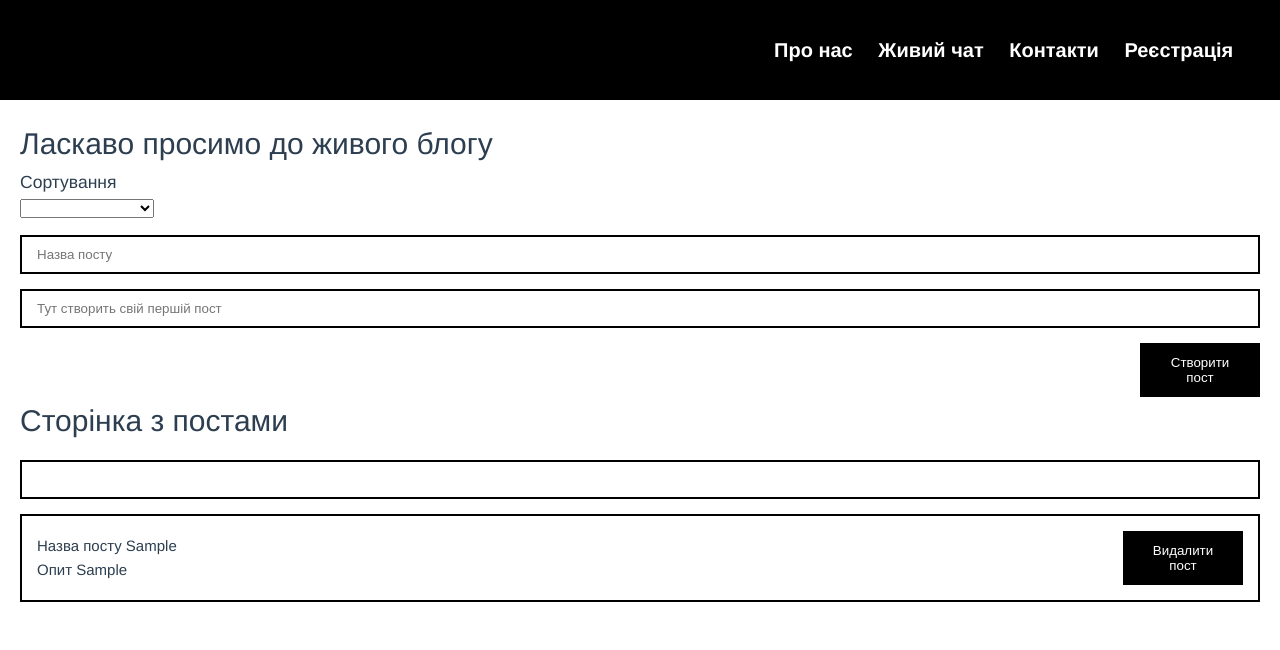
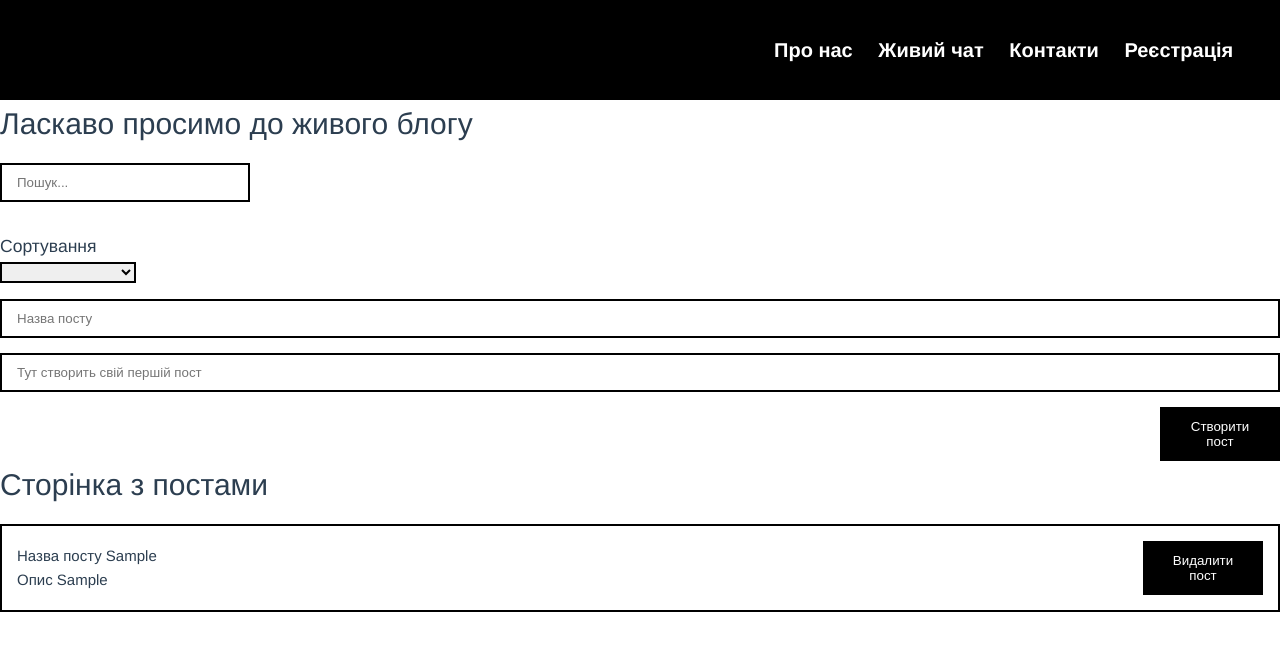
Before and after one commit to MariaBloshenko/diplom, a Vue app in the folder vue3/: page /chat in a window 1280 px wide. Both pictures are taken after typing "Sample", "Sample" into the empty fields and a click on the button "Створити пост". Shown: the top 650 px of the page. Built offline with nearby package versions, Linux system fonts and the light colour scheme; no server answers.

Commit message:
Сортировка и поиск

```diff
--- a/vue3/src/components/LiveChatPage/PostItem.vue
+++ b/vue3/src/components/LiveChatPage/PostItem.vue
@@ -2,7 +2,7 @@
   <div class="post">
     <div>
       <div>Назва посту {{ post.title }}</div>
-      <div>Опит {{ post.body }}</div>
+      <div>Опиc {{ post.body }}</div>
     </div>
     <!--Створення кнопки видалення посту -->
     <div>
--- a/vue3/src/components/LiveChatPage/PostList.vue
+++ b/vue3/src/components/LiveChatPage/PostList.vue
@@ -1,9 +1,6 @@
 <template>
   <div v-if="posts.length > 0">
     <h1>Сторінка з постами</h1>
-    <my-input
-        v-model="searchQuery"
-    />
     <transition-group name="postList">
       <post-item
           v-for="post in posts"
--- a/vue3/src/pages/PostPage.vue
+++ b/vue3/src/pages/PostPage.vue
@@ -1,16 +1,22 @@
 <template>
   <div class="liveChatApp">
     <h1>Ласкаво просимо до живого блогу</h1>
+    <my-input
+        v-model="searchQuery"
+        placeholder="Пошук..."
+        style="margin-bottom: 30px; width: 250px"
+    />
     <div><h3>Сортування</h3></div>
     <my-select
-          v-model="selectedSort"
-          :options="sortOptions"
-      />
+        v-model="selectedSort"
+        :options="sortOptions"
+        style="border: 2px black solid;"
+        />
     <post-form
-          @create="createPost"
-      />
+        @create="createPost"
+    />
     <post-list
-        :posts="sortedPosts"
+        :posts="sortAndSearchedPost"
         @remove="removePosts"
     />
   </div>
@@ -22,8 +28,11 @@ import PostList from "@/components/LiveChatPage/PostList.vue";
 import axios from "axios";
 import MyButton from "@/components/UI/MyButton.vue";
 import MySelect from "@/components/UI/MySelect.vue";
+import MyInput from "@/components/UI/MyInput.vue";
+
 export default {
   components: {
+    MyInput,
     MySelect,
     MyButton,
     PostForm, PostList
@@ -35,7 +44,7 @@ export default {
       searchQuery: '',
       sortOptions: [
         {value: 'title', name: 'По назві'},
-        {value: 'body', name: 'По змісту'}
+        {value: 'body', name: 'За змістом'}
       ]
     }
   },
@@ -69,6 +78,9 @@ export default {
   computed: {
     sortedPosts() {
       return [...this.posts].sort((post1, post2) => post1[this.selectedSort]?.localeCompare(post2[this.selectedSort]))
+    },
+    sortAndSearchedPost() {
+      return this.sortedPosts.filter(post => post.title.includes(this.searchQuery))
     }
   }
 }
@@ -80,11 +92,8 @@ export default {
   padding: 0;
   box-sizing: border-box;
 }
-.liveChatApp{
-  padding: 20px;
-}
 .appBtns{
-  margin: 15px;
+  margin: 15px 0;
   display: flex;
   justify-content: space-between;
 }
```
